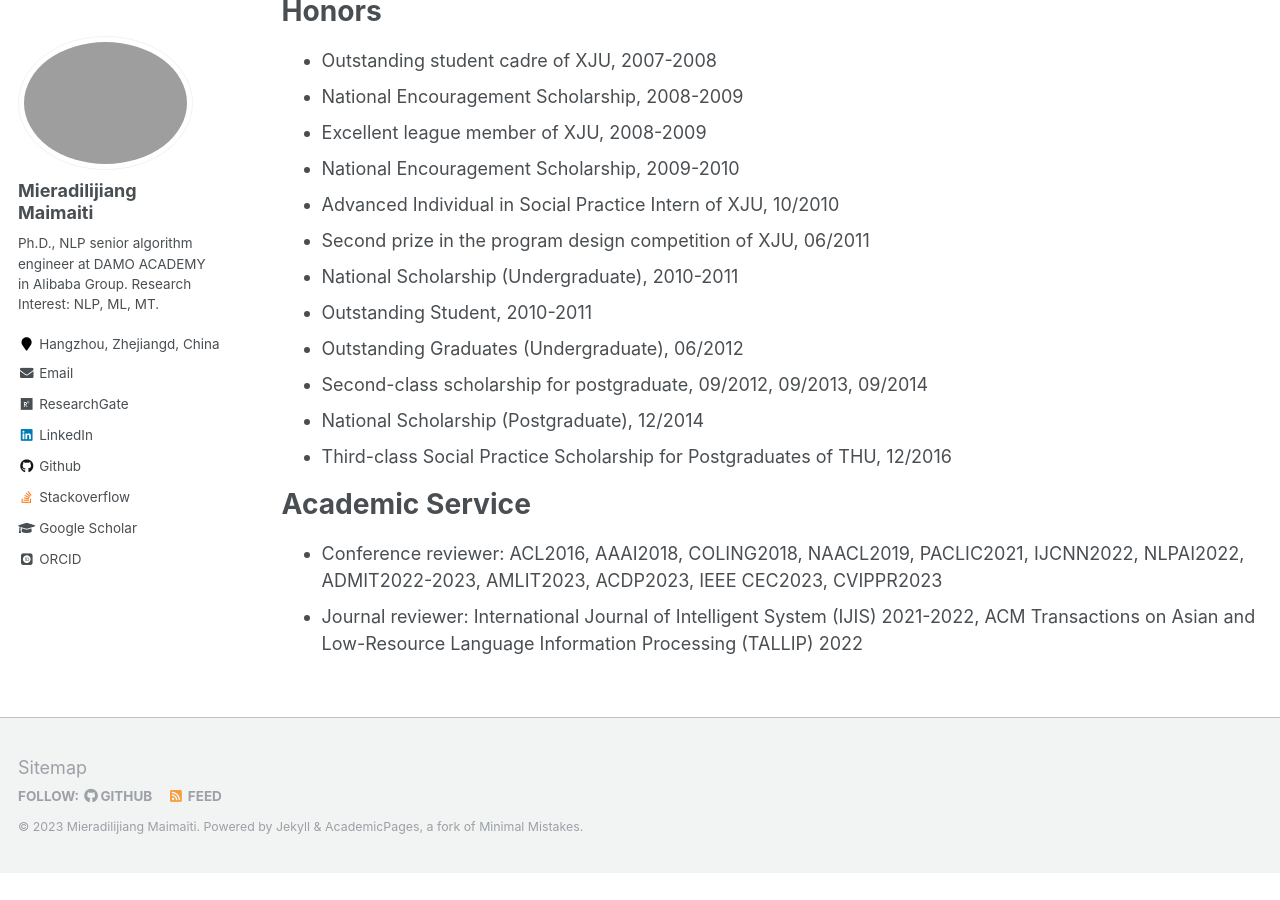
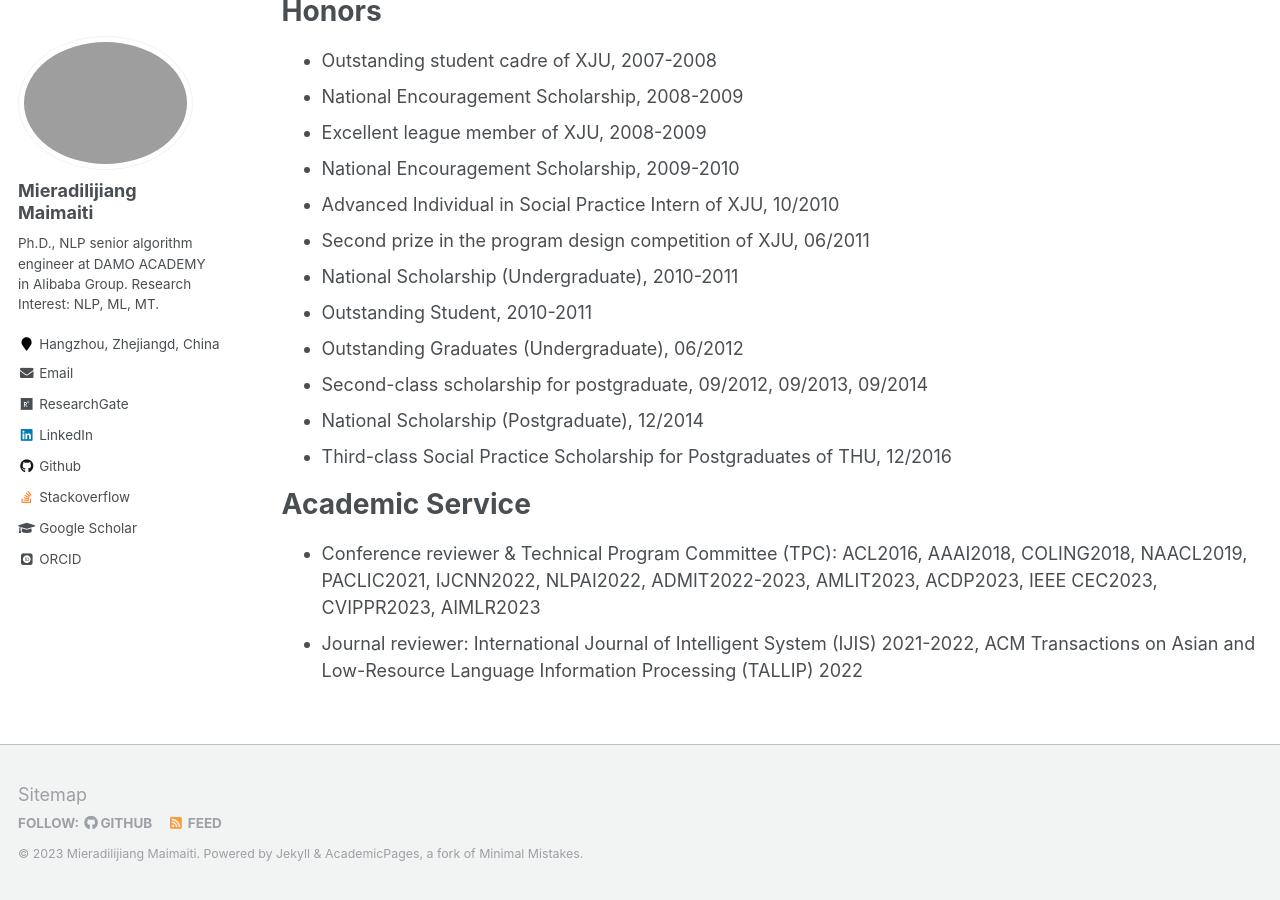
Before and after one commit to miradel51/miradel51.github.io, a Jekyll site: the page built from _pages/cv.md, in a window 1280 px wide and 900 px high, scrolled down 3667 px. Built offline with Jekyll 4.4.1, drawn with Linux system fonts in a browser that asks for light colours; some web fonts are replaced; before the commit the page ends 4540 px from its top, so only the background shows below that.

Commit message:
Update cv.md
revised the reviewer list

```diff
--- a/_pages/cv.md
+++ b/_pages/cv.md
@@ -121,7 +121,7 @@ Honors
 
 Academic Service
 ======
-* Conference reviewer: ACL2016, AAAI2018, COLING2018, NAACL2019, PACLIC2021, IJCNN2022, NLPAI2022, ADMIT2022-2023, AMLIT2023, ACDP2023, IEEE CEC2023, CVIPPR2023
+* Conference reviewer & Technical Program Committee (TPC): ACL2016, AAAI2018, COLING2018, NAACL2019, PACLIC2021, IJCNN2022, NLPAI2022, ADMIT2022-2023, AMLIT2023, ACDP2023, IEEE CEC2023, CVIPPR2023, AIMLR2023
 * Journal reviewer: International Journal of Intelligent System (IJIS) 2021-2022, ACM Transactions on Asian and Low-Resource Language Information Processing (TALLIP) 2022
 
 <!-- Selected Talks
```
